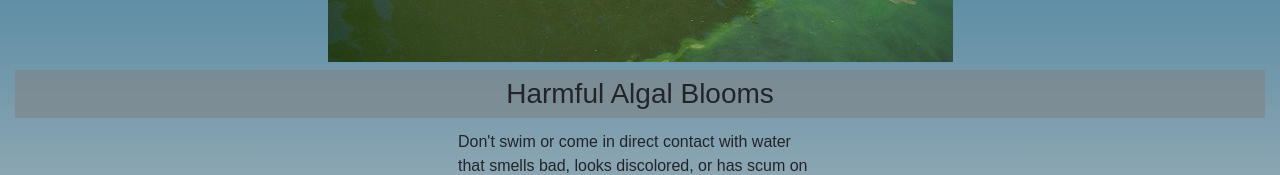
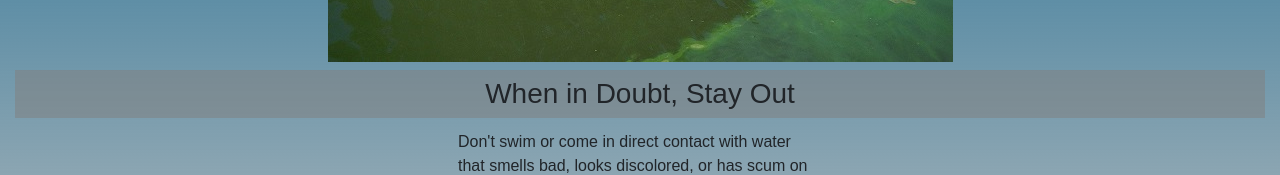
Before and after one commit to cgonzalez1993/H2OHackathon2021, an Angular app: page /about in a window 1280 px wide. Shown: the part 463-638 px from the top of the page. Built offline with nearby package versions, Linux system fonts and the light colour scheme.

Commit message:
Update about.component.html

```diff
--- a/src/app/pages/about/about.component.html
+++ b/src/app/pages/about/about.component.html
@@ -30,7 +30,7 @@
     </div>
   </div>
   <h3 class="full-width mt-2">
-    <div class="wrap">Harmful Algal Blooms</div>
+    <div class="wrap">When in Doubt, Stay Out</div>
   </h3>
   <div class="wrap">
     <p>
```
